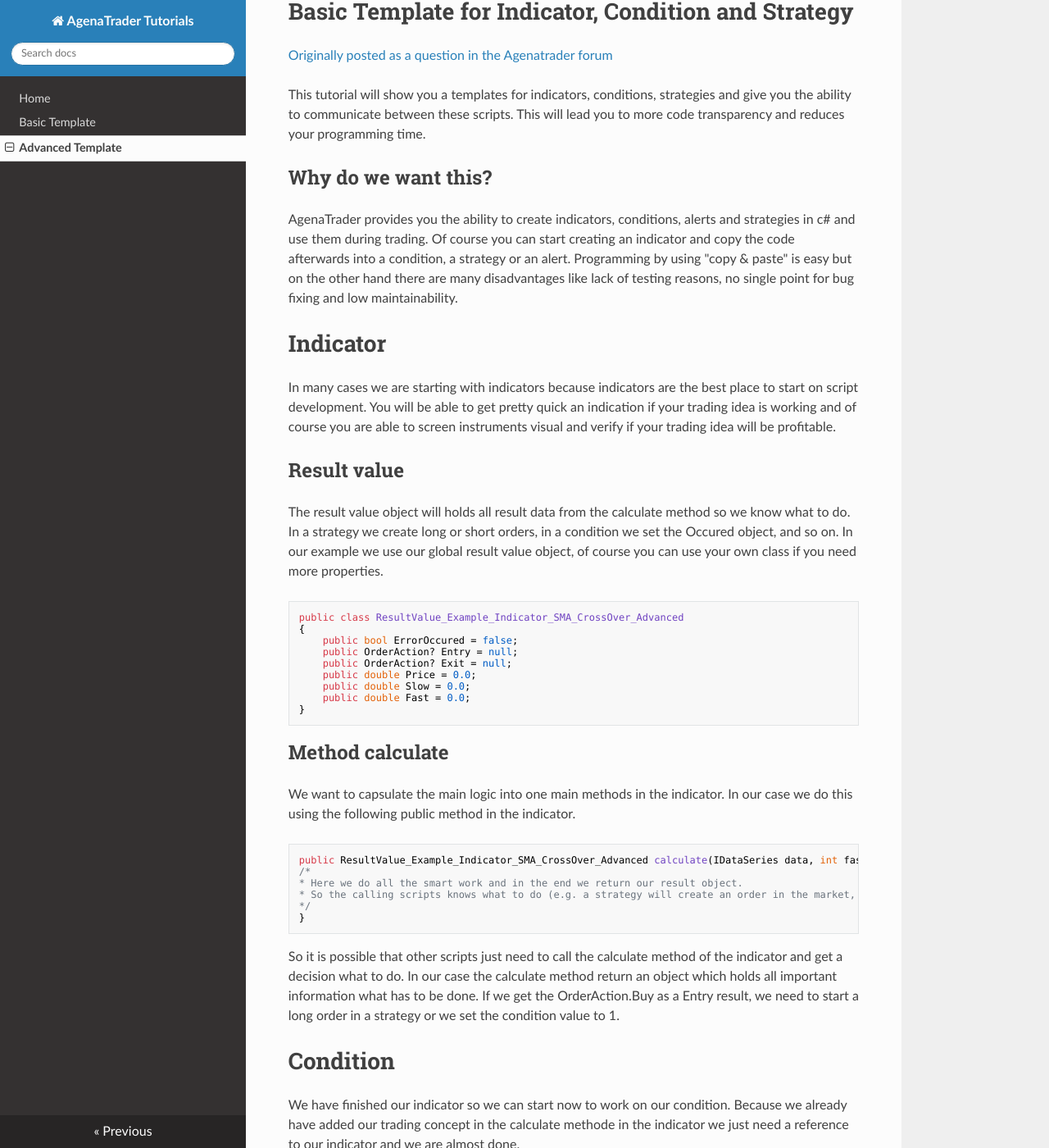
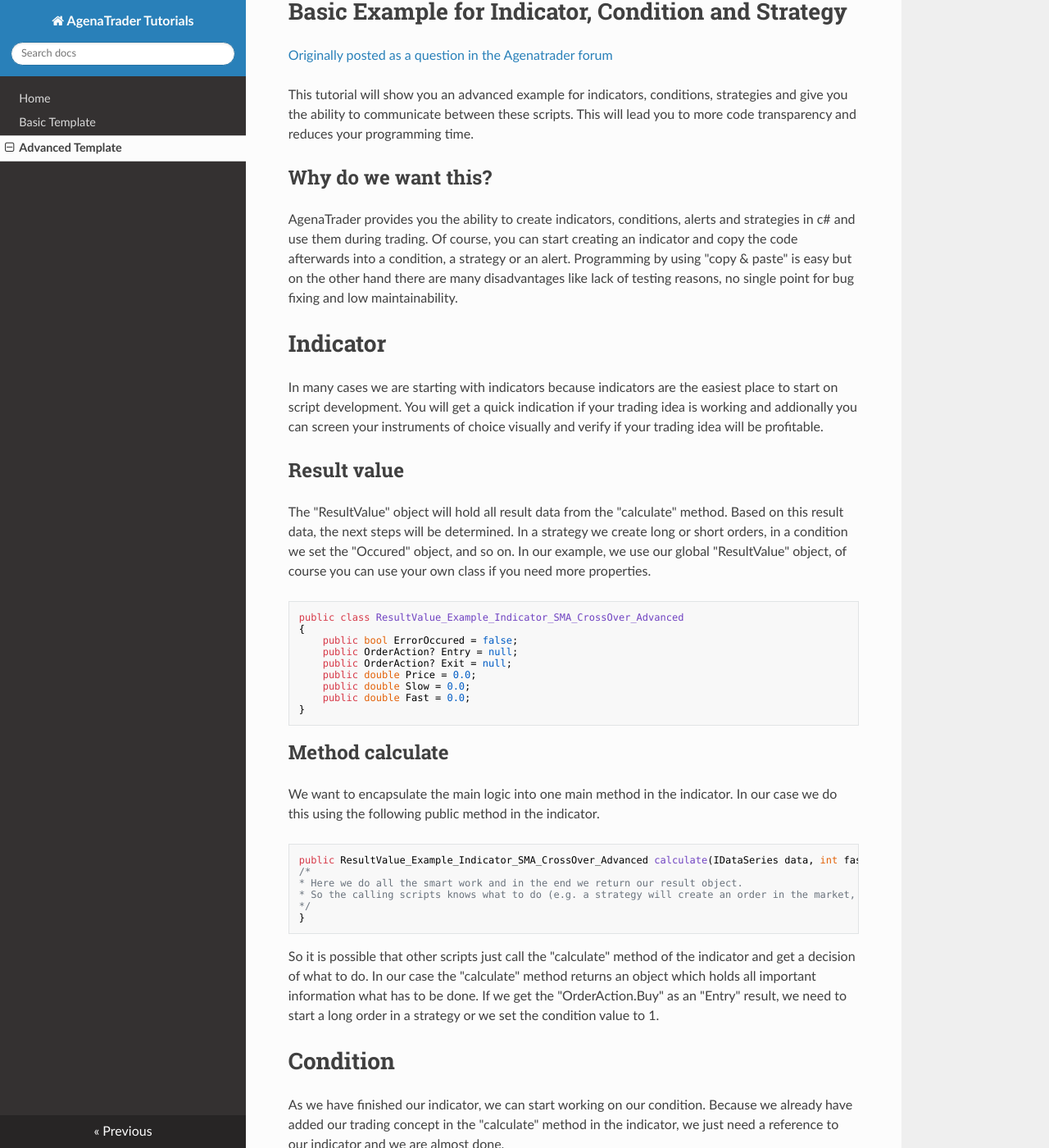
Before and after one commit to AgenaTrader/Tutorials, an MkDocs documentation site: the page built from sources/Example_Indicator_Condition_Strategy_Advanced/README.md, in a window 1280 px wide and 1400 px high, scrolled down 309 px. Shown: the whole window at 82% size. Built offline with MkDocs 1.6.1, drawn with Linux system fonts in a browser that asks for light colours; nearby versions of some CDN libraries; old or Windows-style settings are respelled for this version of MkDocs; some of the changed text lies outside the part shown.

Commit message:
Update Advanced ReadMe

````diff
--- a/sources/Example_Indicator_Condition_Strategy_Advanced/README.md
+++ b/sources/Example_Indicator_Condition_Strategy_Advanced/README.md
@@ -5,22 +5,21 @@
 
 [Strategy](./Strategies/Example_Strategy_SMA_CrossOver_Advanced.cs)
 
-#Basic Template for Indicator, Condition and Strategy
+#Basic Example for Indicator, Condition and Strategy
 [Originally posted as a question in the Agenatrader forum](http://www.tradeescort.com/phpbb_de/viewtopic.php?f=18&t=2680&p=11739)
 
-This tutorial will show you a templates for indicators, conditions, strategies and give you the ability to communicate between these scripts. This will lead you to more code transparency and reduces your programming time.
+This tutorial will show you an advanced example for indicators, conditions, strategies and give you the ability to communicate between these scripts. This will lead you to more code transparency and reduces your programming time.
 
 ##Why do we want this?
 AgenaTrader provides you the ability to create indicators, conditions, alerts and strategies in c# and use them during trading.
-Of course you can start creating an indicator and copy the code afterwards into a condition, a strategy or an alert.
+Of course, you can start creating an indicator and copy the code afterwards into a condition, a strategy or an alert.
 Programming by using "copy & paste" is easy but on the other hand there are many disadvantages like lack of testing reasons, no single point for bug fixing and low maintainability.
 
 #Indicator
-In many cases we are starting with indicators because indicators are the best place to start on script development.
-You will be able to get pretty quick an indication if your trading idea is working and of course you are able to screen instruments visual and verify if your trading idea will be profitable.
+In many cases we are starting with indicators because indicators are the easiest place to start on script development. You will get a quick indication if your trading idea is working and addionally you can screen your instruments of choice visually and verify if your trading idea will be profitable.
 
 ##Result value
-The result value object will holds all result data from the calculate method so we know what to do. In a strategy we create long or short orders, in a condition we set the Occured object, and so on. In our example we use our global result value object, of course you can use your own class if you need more properties.
+The "ResultValue" object will hold all result data from the "calculate" method. Based on this result data, the next steps will be determined. In a strategy we create long or short orders, in a condition we set the "Occured" object, and so on. In our example, we use our global "ResultValue" object, of course you can use your own class if you need more properties.
 
 ```cs
 public class ResultValue_Example_Indicator_SMA_CrossOver_Advanced
@@ -35,7 +34,7 @@
 ```
 
 ##Method calculate
-We want to capsulate the main logic into one main methods in the indicator. In our case we do this using the following public method in the indicator.
+We want to encapsulate the main logic into one main method in the indicator. In our case we do this using the following public method in the indicator.
 
 ```cs
 public ResultValue_Example_Indicator_SMA_CrossOver_Advanced calculate(IDataSeries data, int fastsma, int slowsma, bool islongenabled, bool isshortenabled) {
@@ -46,13 +45,13 @@
 }
 ```
 
-So it is possible that other scripts just need to call the calculate method of the indicator and get a decision what to do.
-In our case the calculate method return an object which holds all important information what has to be done.
-If we get the OrderAction.Buy as a Entry result, we need to start a long order in a strategy or we set the condition value to 1.
+So it is possible that other scripts just call the "calculate" method of the indicator and get a decision of what to do.
+In our case the "calculate" method returns an object which holds all important information what has to be done.
+If we get the "OrderAction.Buy" as an "Entry" result, we need to start a long order in a strategy or we set the condition value to 1.
 
 #Condition
-We have finished our indicator so we can start now to work on our condition.
-Because we already have added our trading concept in the calculate methode in the indicator we just need a reference to our indicator and we are almost done.
+As we have finished our indicator, we can start working on our condition.
+Because we already have added our trading concept in the "calculate" method in the indicator, we just need a reference to our indicator and we are almost done.
 
 ```cs
 private Example_Indicator_SMA_CrossOver_Advanced _Example_Indicator_SMA_CrossOver_Advanced = null;
@@ -70,14 +69,14 @@
 }
 ```
 
-Now we are ready to use the calculate method of the indicator in our OnBarUpdate() method of the condition:
+Now we are ready to use the "calculate" method of the indicator in our OnBarUpdate() method of the condition:
 
 ```cs
 //Lets call the calculate method and save the result with the trade action
 ResultValue_Example_Indicator_SMA_CrossOver_Advanced returnvalue = this._Example_Indicator_SMA_CrossOver_Advanced.calculate(this.Input, this.FastSma, this.SlowSma, this.IsLongEnabled, this.IsShortEnabled);
 ```
 
-In the code snippet above we see that the return value of the calculate method is our result object from the beginning of this tutorial. So we just need to evaluate this object.
+In the code snippet above we see that the return value of the "calculate" method is our "ResultObject" from the beginning of this tutorial. So we just need to evaluate this object.
 
 ```cs
 //Entry
@@ -107,7 +106,7 @@
 
 #Strategy
 Of course we are following the same procedure as in our condition. We create a variable of the indicator class, we initalize this variable during the OnStartUp() method and we use the object in our OnBarUpdate() method.
-Please pay attention because of backtesting reasons if we use the advanced mode we need at least two bars!
+Please pay attention while backtesting with the parameter "Orders Handling Mode = Advanced", in this case we need at least two bars!
 
 ```cs
 //Because of backtesting reasons if we use the advanced mode we need at least two bars!
@@ -124,14 +123,14 @@
 }
 ```
 
-We use IsAutomated = true to decide if the strategy will do all work fully automated. In this case the strategy can be used in strategy escort and will create entry & exit orders automatically.
+We use IsAutomated = true to decide if the strategy will do all work fully automated. In this case the strategy can be used within the "Strategy Escort" and will create entry & exit orders automatically.
 
 In the end of the strategy file there are four methods: DoEnterLong(), DoEnterShort(), DoExitLong() and DoExitShort()
 In these methods we implement all rules for the creation of orders.
 
 #Miscellaneous
 ##Filenames and Class names
-Please be aware that class names must be unique. To import all scripts into AgenaTrader without any error we add _indicator, _strategy, _condition or _alert to the filename and also to the name of the c# class.
+To import all scripts into AgenaTrader without any error we add _indicator, _strategy, _condition or _alert to the filename and also to the c# class name. This is important because if you like to use all files in your AgenaTrader the names must be different. It is not possible to have an indicator and condition with the same name, e.g. "SMA_CrossOver". They must have unique names like "SMA_CrossOver_indicator" and "SMA_CrossOver_condition"!
 
 ##Color and drawing style
 If the user has changed the color or the drawing style of the script (indicator or condition) we need to change the setting during the OnBarUpdate() method.
````
Also changed, not shown: other parts of sources/Example_Indicator_Condition_Strategy_Advanced/README.md (+2 -2 lines).
